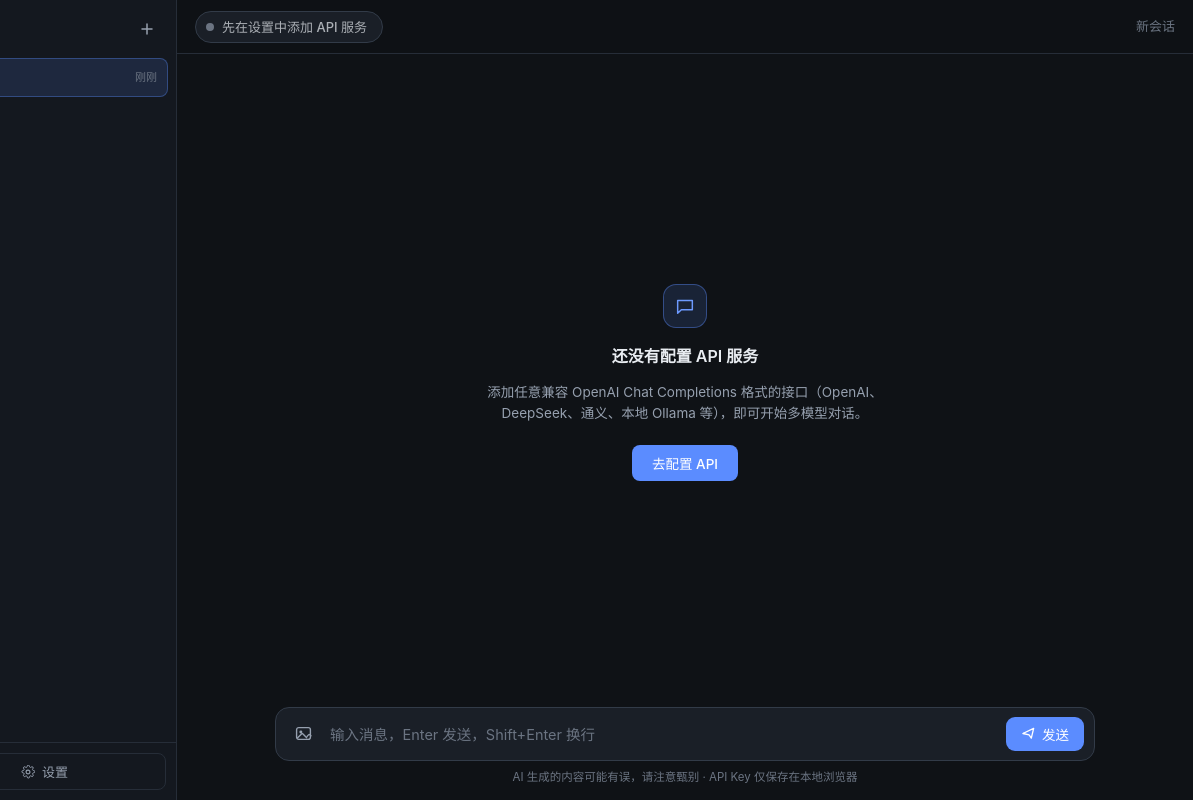
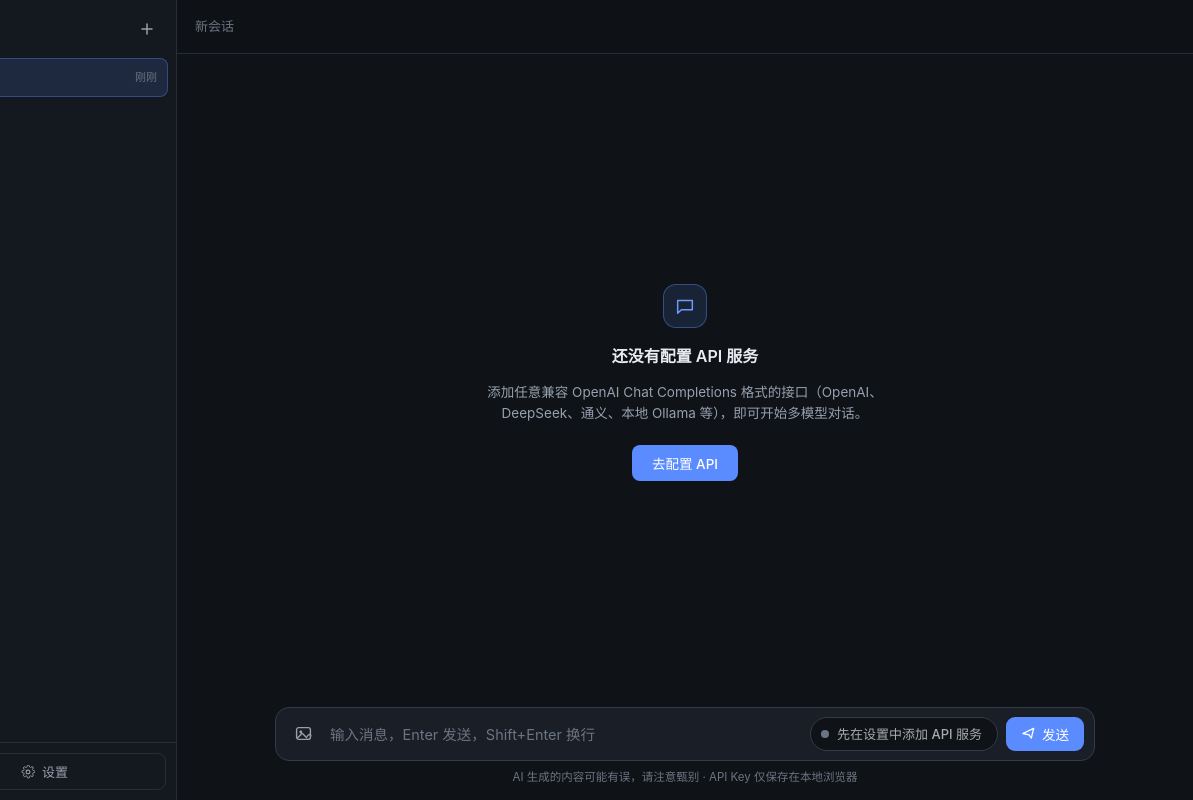
Before and after one commit to xiao11jing/api_firefly, a website with bundled scripts: page index.html in a window 1280 px wide. Shown: the full height of the page, 87-1280 px from the left. Built offline with nearby package versions, Linux system fonts and the light colour scheme.

Commit message:
feat: 模型选择器移至输入框发送按钮左侧；移除外部注入的 AIGC 水印标签

```diff
--- a/css/style.css
+++ b/css/style.css
@@ -214,10 +214,11 @@
   align-items: center;
   gap: 8px;
   padding: 0 10px;
-  height: 32px;
+  height: 34px;
+  flex-shrink: 0;
   border: 1px solid var(--border-strong);
   border-radius: 999px;
-  background: var(--surface);
+  background: var(--bg);
 }
 
 .model-dot {
@@ -252,7 +253,7 @@
   white-space: nowrap;
   overflow: hidden;
   text-overflow: ellipsis;
-  text-align: right;
+  text-align: left;
 }
 
 /* ---------- 消息区 ---------- */
--- a/index.html
+++ b/index.html
@@ -31,10 +31,6 @@
         <button class="icon-btn only-mobile" id="btn-toggle-sidebar" title="菜单" aria-label="菜单">
           <svg viewBox="0 0 16 16" width="16" height="16"><path d="M2.5 4.5h11M2.5 8h11M2.5 11.5h11" stroke="currentColor" stroke-width="1.5" stroke-linecap="round"/></svg>
         </button>
-        <div class="model-pill" title="当前模型">
-          <span class="model-dot" id="model-dot"></span>
-          <select id="model-select" class="model-select" aria-label="选择模型"></select>
-        </div>
         <div class="topbar-title" id="topbar-title">新会话</div>
       </header>
 
@@ -53,6 +49,10 @@
             <svg viewBox="0 0 16 16" width="17" height="17"><rect x="1.5" y="2.5" width="13" height="11" rx="2" fill="none" stroke="currentColor" stroke-width="1.3"/><circle cx="5.5" cy="6.5" r="1.4" fill="currentColor"/><path d="M2.5 12l3.6-3.6a1 1 0 0 1 1.4 0L11 12m.5-1.5 1.2-1.2a1 1 0 0 1 1.4 0l.9.9" fill="none" stroke="currentColor" stroke-width="1.3" stroke-linecap="round"/></svg>
           </button>
           <textarea id="input" rows="1" placeholder="输入消息，Enter 发送，Shift+Enter 换行" aria-label="消息输入框"></textarea>
+          <div class="model-pill" title="当前模型">
+            <span class="model-dot" id="model-dot"></span>
+            <select id="model-select" class="model-select" aria-label="选择模型"></select>
+          </div>
           <button class="send-btn" id="btn-send" title="发送">
             <svg viewBox="0 0 16 16" width="15" height="15"><path d="M2 8l11.5-5.5L11 13l-2.4-3.6L2 8Zm6.6 1.4L11 13" fill="none" stroke="currentColor" stroke-width="1.4" stroke-linejoin="round"/></svg>
             <span>发送</span>
```
